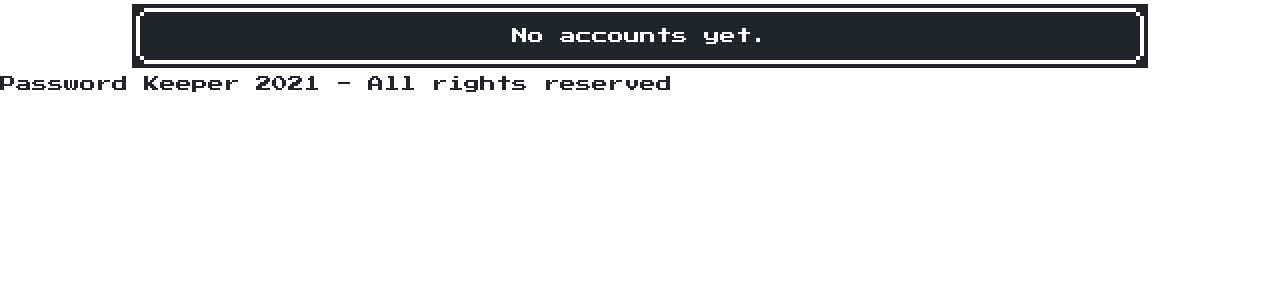
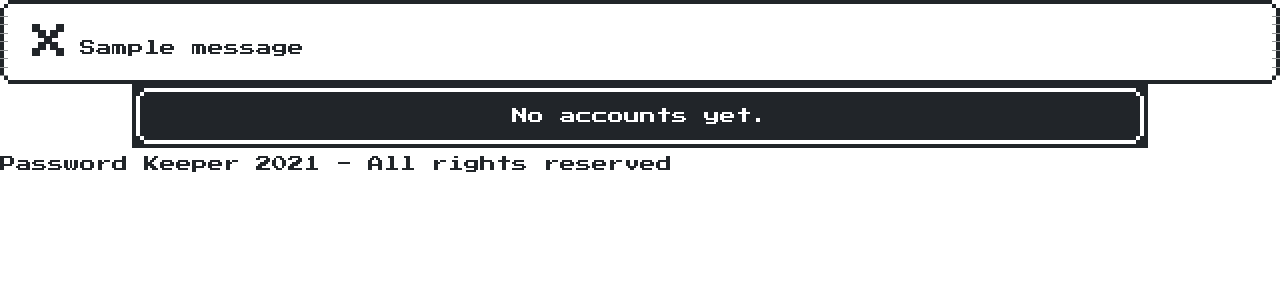
Before and after one commit to FMularski/passwordkeeper, a Django app: page /home/ in a window 1280 px wide. Shown: the part 80-380 px from the top of the page. Run offline with Django 3.2, Linux system fonts and the light colour scheme; tables that the repository leaves empty hold one stand-in row (values such as "Sample post"); one stand-in notice (Sample message) is shown.

Commit message:
flash msgs for account edit

```diff
--- a/home/templates/home/home_page.html
+++ b/home/templates/home/home_page.html
@@ -33,6 +33,17 @@
             <button type="button" class="nes-btn is-normal">Settings</button>
         </div>
     </nav>
+
+
+    {% if messages %}
+        <div class="error-message popup nes-container is-rounded">
+            <i  class="nes-icon close popup-close"></i>
+            {% for message in messages %}
+                {{message}} <br/>
+            {% endfor %}
+        </div>
+    {% endif %}
+
 
     {% if form.non_field_errors %}
         <div id="form-errors" class="nes-container is-rounded popup">
--- a/home/views.py
+++ b/home/views.py
@@ -4,6 +4,7 @@ from .models import Account
 from django.contrib.auth.hashers import make_password
 from django.http import HttpResponse, HttpResponseBadRequest
 from django.views.decorators.http import require_http_methods
+from django.contrib import messages
 
 
 def home_page(request):
@@ -52,6 +53,12 @@ def edit_account(request, account_id):
             account_to_edit.password = account_obj_form_form.password
 
             account_to_edit.save()
+        else:
+            for field in form.errors:
+                for msg in form.errors[field]:
+                    messages.error(request, msg)
+
+
 
 
         return redirect('home:home_page')
```
